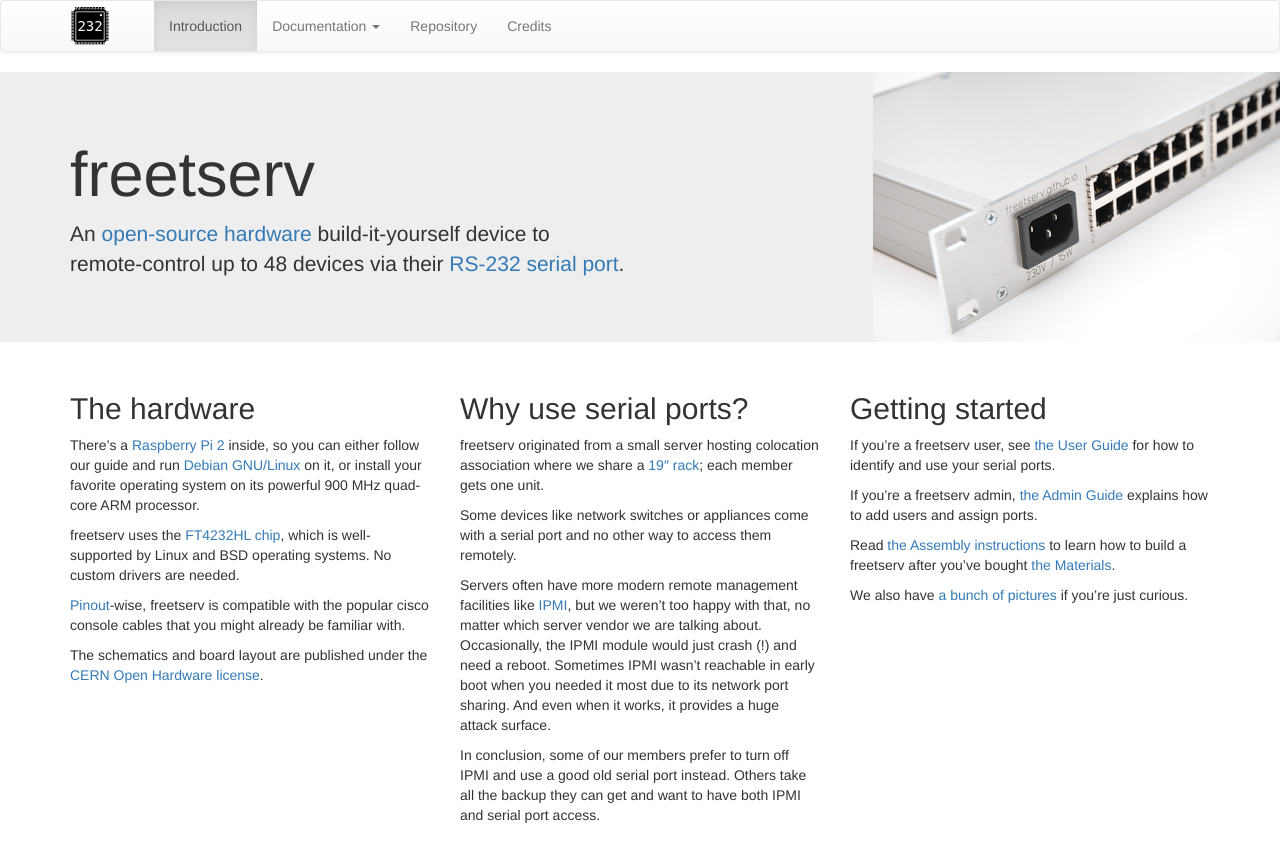
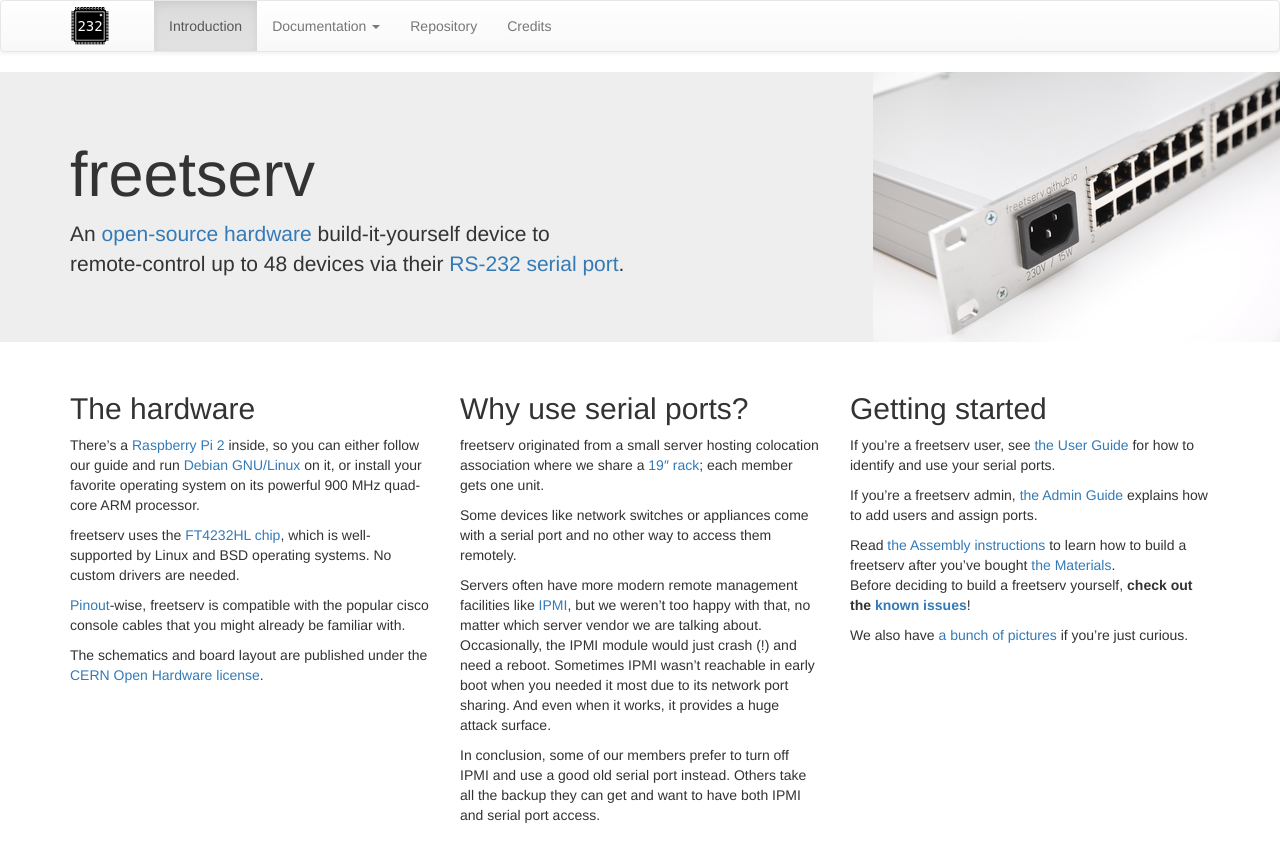
Before and after one commit to freetserv/freetserv.github.io, a Jekyll site: the page built from index.html, in a window 1280 px wide. Shown: the top 862 px of the page. Built offline with Jekyll 4.4.1, drawn with Linux system fonts in a browser that asks for light colours; nearby versions of some CDN libraries.

Commit message:
add a hint about known issues

```diff
--- a/index.html
+++ b/index.html
@@ -66,7 +66,8 @@ menu-name: introduction
 	</p>
 
 	<p>
-	Read <a href="/assembly.html">the Assembly instructions</a> to learn how to build a freetserv after you’ve bought <a href="/materials.html">the Materials</a>.
+	  Read <a href="/assembly.html">the Assembly instructions</a> to learn how to build a freetserv after you’ve bought <a href="/materials.html">the Materials</a>.<br>
+	  Before deciding to build a freetserv yourself, <strong>check out the <a href="https://github.com/freetserv/freetserv/labels/bug">known issues</a></strong>!
 	</p>
 
 	<p>
```
